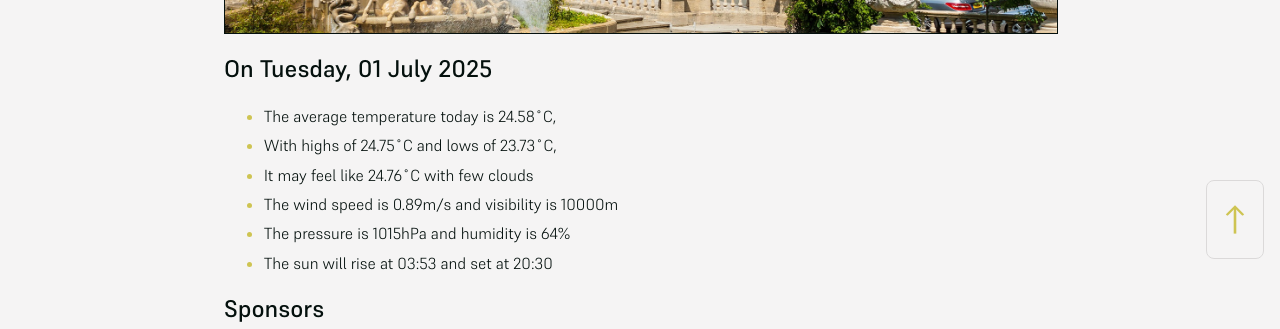
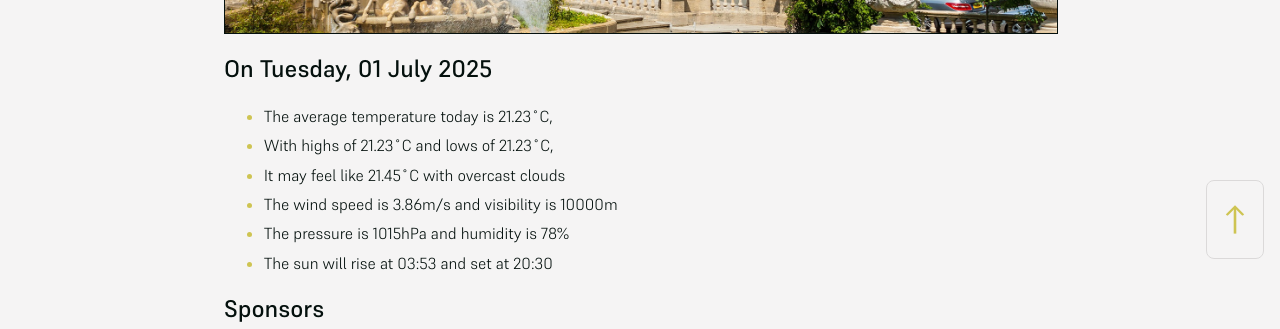
Before and after one commit to mat-0/cheltenham-open-data, a Jekyll site: the page built from index.md, in a window 1280 px wide. Shown: the part 625-954 px from the top of the page. Built offline with Jekyll 4.4.1, drawn with Linux system fonts in a browser that asks for light colours.

Commit message:
Updated 2025-07-01 19:57:42

```diff
--- a/index.md
+++ b/index.md
@@ -10,11 +10,11 @@ seo: Menu
 <!-- weather_marker starts -->
 ## On Tuesday, 01 July 2025
 
-- The average temperature today is 24.58˚C,
-- With highs of 24.75˚C and lows of 23.73˚C,
-- It may feel like 24.76˚C with few clouds
-- The wind speed is 0.89m/s and visibility is 10000m
-- The pressure is 1015hPa and humidity is 64%
+- The average temperature today is 21.23˚C,
+- With highs of 21.23˚C and lows of 21.23˚C,
+- It may feel like 21.45˚C with overcast clouds
+- The wind speed is 3.86m/s and visibility is 10000m
+- The pressure is 1015hPa and humidity is 78%
 - The sun will rise at 03:53 and set at 20:30
 
 <!-- weather_marker ends -->
```
Also changed, not shown: _data/flood.json (+4 -4 lines), _pages/fix-my-street.md (+2 -2 lines), _pages/news.md (+8 -8 lines).
